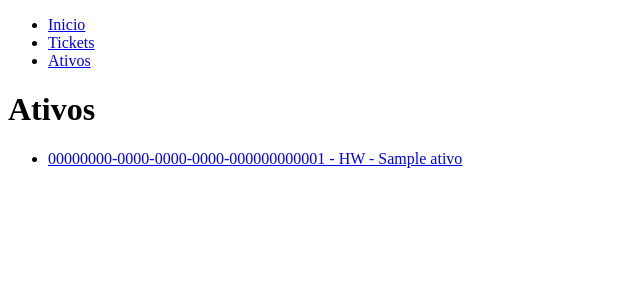
After one commit to mtdecarvalho/pydesk, a Django app: page /pydesk/ativos/ in a window 1280 px wide. The commit adds this page. Shown: the top 300 px of the page, without its empty margins (0-640 px from the left). Run offline with Django 5.2, Linux system fonts and the light colour scheme; tables that the repository leaves empty hold one stand-in row (values such as "Sample post").

Commit message:
ADD: - Views de lista e de detalhes de tickets e ativos - Templates de lista e detalhes de tickets e ativos - Rotas URL para as listas e detalhes de tickets e ativos

```diff
--- a/pydesk/tickets/models.py
+++ b/pydesk/tickets/models.py
@@ -2,6 +2,7 @@ from datetime import datetime
 import uuid
 
 from django.db import models
+from django.urls import reverse
 from pydesk.settings import AUTH_USER_MODEL as Usuario
 
 # Create your models here.
@@ -31,6 +32,9 @@ class Ativo(models.Model):
         null=False,
         help_text="Escreva o nome do ativo a ser registrado"
     )
+
+    def get_absolute_url(self):
+        return reverse('ativo-detail', args=[str(self.id)])
 
     def __str__(self):
         return f'{self.id} - {self.categoria} - {self.nome}'
@@ -177,6 +181,9 @@ class Ticket(models.Model):
         verbose_name="Técnico"
     )
 
+    def get_absolute_url(self):
+        return reverse('ticket-detail', args=[str(self.id)])
+
     def __str__(self):
         return f'{self.id} - {self.titulo} - {self.estado}'
 
--- a/pydesk/tickets/templates/base.html
+++ b/pydesk/tickets/templates/base.html
@@ -23,7 +23,9 @@
             <div class="col-sm-2">
             {% block barra_lateral %}
                 <ul class="sidebar-nav">
-                <li><a href="{% url 'index' %}">Home</a></li>
+                <li><a href="{% url 'index' %}">Inicio</a></li>
+                <li><a href="{% url "tickets" %}">Tickets</a></li>
+                <li><a href="{% url "ativos" %}">Ativos</a></li>
                 </ul>
             {% endblock %}
             </div>
--- a/pydesk/tickets/templates/index.html
+++ b/pydesk/tickets/templates/index.html
@@ -1,7 +1,7 @@
 {% extends "base.html" %}
 
 {% block titulo %}
-    <title>Index</title>
+    <title>PyDesk - Inicio</title>
 {% endblock titulo %}
 
 {% block conteudo %}
--- /dev/null
+++ b/pydesk/tickets/templates/tickets/ativo_list.html
@@ -0,0 +1,20 @@
+{% extends "base.html" %}
+
+{% block titulo %}
+  <title>PyDesk - Ativos</title>
+{% endblock titulo %}
+
+{% block conteudo %}
+    <h1>Ativos</h1>
+  {% if ativo_list %}
+    <ul>
+      {% for ativo in ativo_list %}
+      <li>
+        <a href="{{ ativo.get_absolute_url }}">{{ ativo }}</a>
+      </li>
+      {% endfor %}
+    </ul>
+  {% else %}
+    <p>Nenhum ativo disponivel</p>
+  {% endif %}
+{% endblock conteudo %}
--- a/pydesk/tickets/urls.py
+++ b/pydesk/tickets/urls.py
@@ -2,5 +2,9 @@ from django.urls import path
 from tickets import views
 
 urlpatterns = [
-    path('', views.index, name="index")
+    path('', views.index, name="index"),
+    path('tickets/', views.TicketListView.as_view(), name="tickets"),
+    path('tickets/<int:pk>', views.TicketDetailView.as_view(), name="ticket-detail"),
+    path('ativos/', views.AtivoListView.as_view(), name="ativos"),
+    path('ativos/<uuid:pk>', views.AtivoDetailView.as_view(), name="ativo-detail"),
 ]
--- a/pydesk/tickets/views.py
+++ b/pydesk/tickets/views.py
@@ -1,7 +1,21 @@
 from django.shortcuts import render
+from django.views import generic
 from .models import Ticket, Ativo
 
 # Create your views here.
+
+class TicketListView(generic.ListView):
+    model = Ticket
+
+class TicketDetailView(generic.DetailView):
+    model = Ticket
+
+class AtivoListView(generic.ListView):
+    model = Ativo
+
+class AtivoDetailView(generic.DetailView):
+    model = Ativo
+
 def index(request):
     '''Função de view da página de índice do PyDesk'''
 
```
Also changed, not shown: pydesk/tickets/templates/tickets/ativo_detail.html (added, +9 -0 lines), pydesk/tickets/templates/tickets/ticket_detail.html (added, +9 -0 lines), pydesk/tickets/templates/tickets/ticket_list.html (added, +20 -0 lines).
